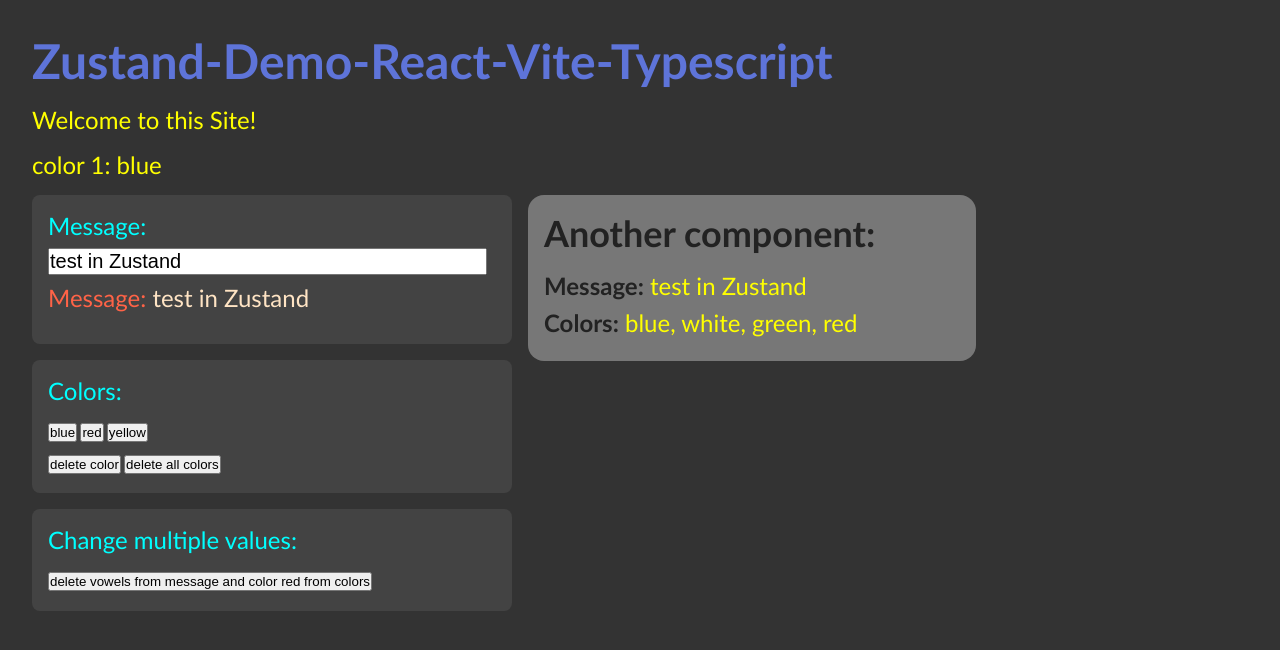
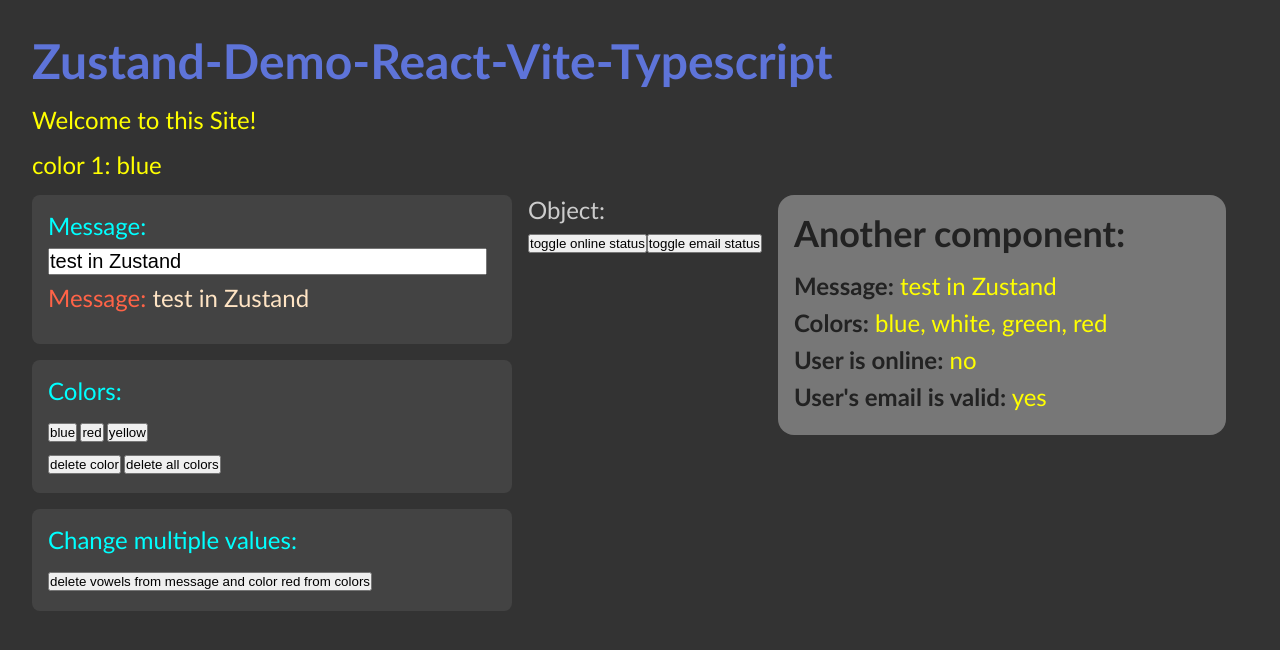
Before and after one commit to Scientific-Research/mk004-Zustand-Demo-React-Vite-Typescript, a React (Vite) app: page / in a window 1280 px wide. Shown: the top 650 px of the page. Built offline with nearby package versions, Linux system fonts and the light colour scheme.

Commit message:
current user status is in Store, App and InfoBox now

```diff
--- a/src/App.tsx
+++ b/src/App.tsx
@@ -61,6 +61,19 @@
           </div>
         </section>
 
+        {/* CURRENT USER STATUS */}
+        <div className="data">
+          <label>Object:</label>
+          <div>
+            <button onClick={() => store.toggleCurrentUserStatusOnline()}>
+              toggle online status
+            </button>
+            <button onClick={() => store.toggleCurrentUserStatusEmail()}>
+              toggle email status
+            </button>
+          </div>
+        </div>
+
         <section className="dataArea">
           <InfoBox></InfoBox>
           {/* <InfoBox message = {message}></InfoBox> */}
--- a/src/components/InfoBox.tsx
+++ b/src/components/InfoBox.tsx
@@ -28,6 +28,20 @@
           {store.colors.map((m) => m).join(', ')}
         </span>
       </div>
+
+      {/* CURRENT USER STATUS */}
+      <div className="row">
+        <label>User is online:</label>{' '}
+        <span className="theValue">
+          {store.currentUserStatus.isOnline ? 'yes' : 'no'}
+        </span>
+      </div>
+      <div className="row">
+        <label>User's email is valid:</label>{' '}
+        <span className="theValue">
+          {store.currentUserStatus.emailIsConfirmed ? 'yes' : 'no'}
+        </span>
+      </div>
     </div>
   );
 };
--- a/src/store.tsx
+++ b/src/store.tsx
@@ -11,7 +11,17 @@
   addColor: (color: string) => void;
   deleteColor: () => void;
 
+  // Vowels
   deleteVowelsAndColorRed: () => void;
+
+  // Current User Status:
+  toggleCurrentUserStatusOnline: () => void;
+  toggleCurrentUserStatusEmail: () => void;
+
+  currentUserStatus: {
+    isOnline: boolean;
+    emailIsConfirmed: boolean;
+  };
 }
 
 export const useStore = create<IStore>((set) => ({
@@ -30,6 +40,7 @@
   deleteColor: () =>
     set((state) => ({ state, colors: state.colors.slice(0, -1) })),
 
+  // Vowels
   deleteVowelsAndColorRed: () =>
     set((state) => {
       const _state = { ...state };
@@ -37,4 +48,24 @@
       _state.colors = _state.colors.filter((m) => m !== 'red');
       return _state;
     }),
+
+  // Objects => toggle current user status
+  currentUserStatus: {
+    isOnline: false,
+    emailIsConfirmed: true,
+  },
+
+  toggleCurrentUserStatusOnline: () =>
+    set((state) => {
+      const _state = { ...state };
+      _state.currentUserStatus.isOnline = !_state.currentUserStatus.isOnline;
+      return _state;
+    }),
+  toggleCurrentUserStatusEmail: () =>
+    set((state) => {
+      const _state = { ...state };
+      _state.currentUserStatus.emailIsConfirmed =
+        !_state.currentUserStatus.emailIsConfirmed;
+      return _state;
+    }),
 }));
```
